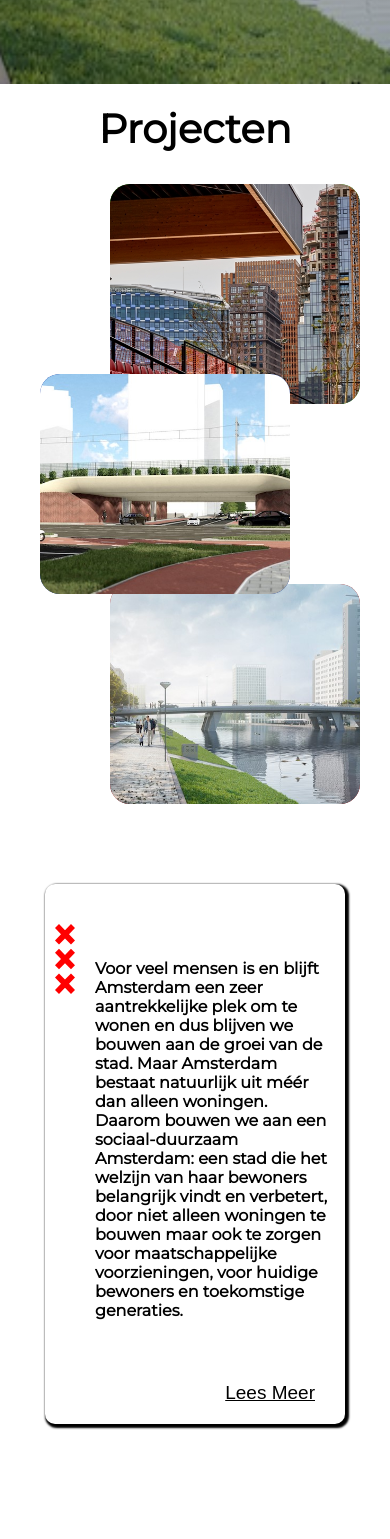
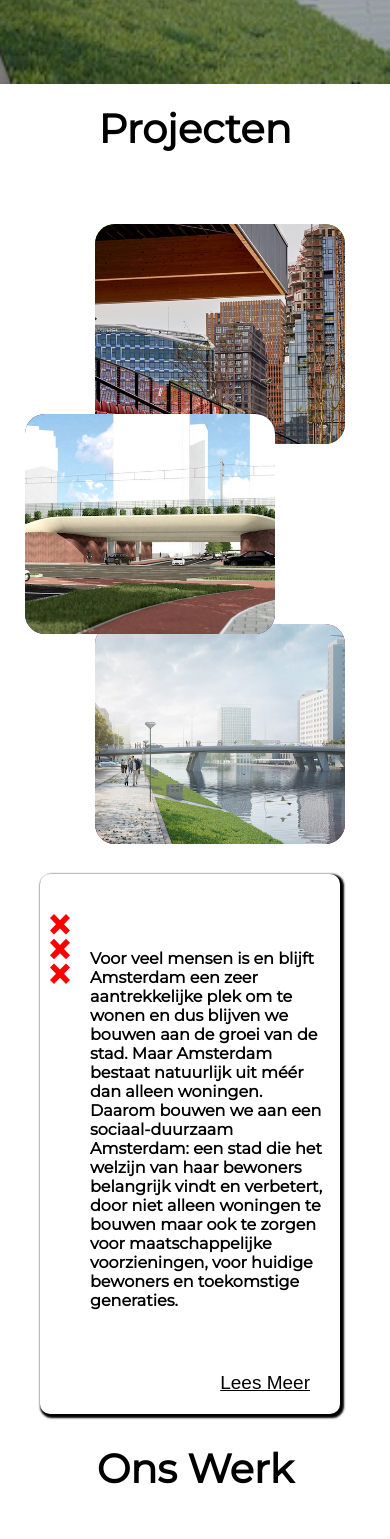
Before and after one commit to Uday-Singh1/amsterdam-bmv, a React (Create React App) app: page / in a window 390 px wide. Shown: the part 760-2299 px from the top of the page. Built offline with nearby package versions, Linux system fonts and the light colour scheme.

Commit message:
fixed-responsive-issue

```diff
--- a/src/components/Main/Main.css
+++ b/src/components/Main/Main.css
@@ -32,7 +32,7 @@
     display: flex;
     list-style: none;
     flex-wrap: wrap;
-
+    width: 100%;
   }
 
   .kombij-container{
@@ -45,7 +45,7 @@
     .Project__title{
       font-size: 4rem;
       position: relative;
-      height: 10rem;
+      height: 7rem;
       text-align: center;
     }
 
@@ -63,4 +63,15 @@
       top: 5rem;
     }
 
+    .Section__wrapper{
+      display: flex;
+      justify-content: center;
+      align-items: center;
+      list-style: none;
+      flex-wrap: wrap;
+      width: 100%;
+      flex-direction: column-reverse;
+    }
+
+
   }
--- a/src/components/Sections/TextCard/TextCard.css
+++ b/src/components/Sections/TextCard/TextCard.css
@@ -53,14 +53,7 @@
   @media screen and (max-width: 62.5rem) {
 
     .section__left{
-      display: flex;
-      justify-content: center;
-      align-items: center;
-      width: auto;
-      height: 60rem;
-      position: relative;
-      top: 65rem;
-      left: 0.5rem;
+      width: 100%;
     }
 
     .section__text{
--- a/src/components/Sections/afbeeldingen/afbeeldingen.css
+++ b/src/components/Sections/afbeeldingen/afbeeldingen.css
@@ -47,12 +47,9 @@
 
   @media only screen and (max-width: 62.5rem) {
     .section__right {
+      width: 33rem;
       display: flex;
-      flex-direction: column;
-      width: 100%;
-      position: relative;
-      bottom: 67rem;
-      right: -0.5rem;
+      justify-content: center;
     }
 
     .square__1,
```
